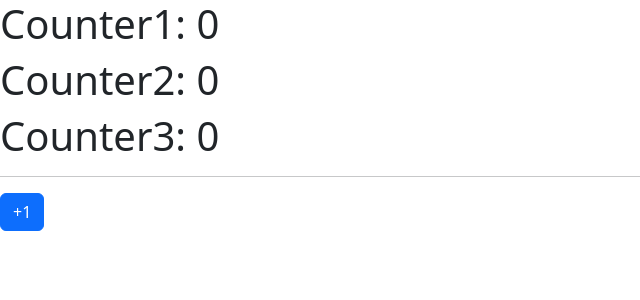
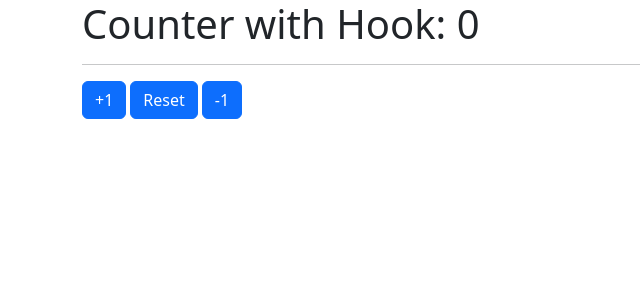
Before and after one commit to AAGuedes/react-hooks, a React (Vite) app: page / in a window 1280 px wide. Shown: the top 300 px of the page, without its empty margins (0-640 px from the left). Built offline with nearby package versions, Linux system fonts and the light colour scheme.

Commit message:
useCounter - CustomHook

```diff
--- a/index.html
+++ b/index.html
@@ -7,7 +7,7 @@
     <title>Hooks App</title>
   </head>
   <body>
-    <div id="root"></div>
+    <div id="root" class="container"></div>
     <script type="module" src="/src/main.jsx"></script>
   </body>
 </html>
--- /dev/null
+++ b/src/01-useState/CounterWitchCustomHook.jsx
@@ -0,0 +1,16 @@
+import { useCounter } from '../hooks/useCounter';
+
+export const CounterWitchCustomHook = () => {
+
+    const { counter } = useCounter();
+
+    return (
+        <>
+            <h1>Counter with Hook: {counter}</h1>
+            <hr />
+            <button className="btn btn-primary me-1">+1</button>
+            <button className="btn btn-primary me-1">Reset</button>
+            <button className="btn btn-primary">-1</button>
+        </>
+    )
+}
--- /dev/null
+++ b/src/hooks/useCounter.js
@@ -0,0 +1,12 @@
+import { useState } from 'react';
+
+
+export const useCounter = (initialValue = 0) => {
+
+    const [counter, setCounter] = useState(initialValue);
+
+    return {
+        counter
+    }
+
+}
--- a/src/main.jsx
+++ b/src/main.jsx
@@ -3,11 +3,13 @@ import ReactDOM from 'react-dom/client';
 import { HooksApp } from './HooksApp';
 import 'bootstrap/dist/css/bootstrap.css';
 import { CounterApp } from './01-useState/CounterApp';
+import { CounterWitchCustomHook } from './01-useState/CounterWitchCustomHook';
 
 
 ReactDOM.createRoot(document.getElementById('root')).render(
   <React.StrictMode>
     {/* <HooksApp /> */}
-    <CounterApp />
+    {/* <CounterApp /> */}
+    <CounterWitchCustomHook />
   </React.StrictMode>,
 )
```
